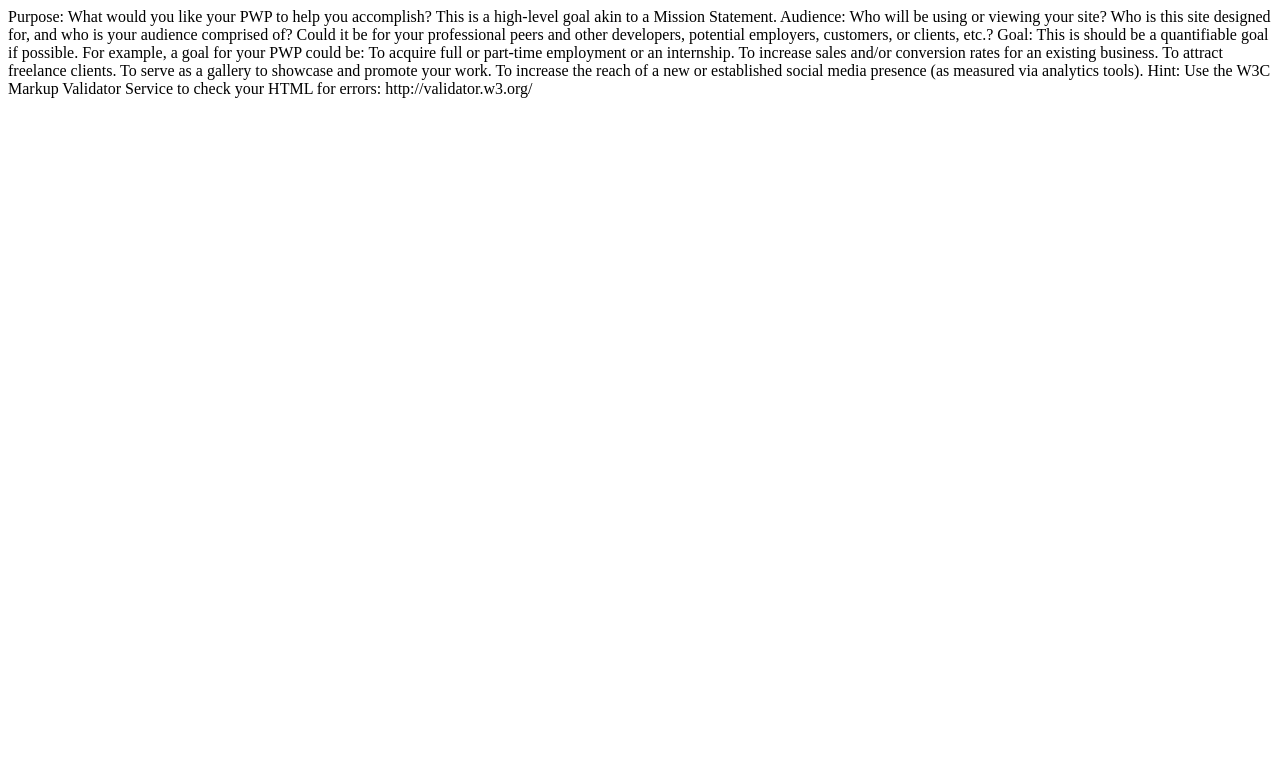
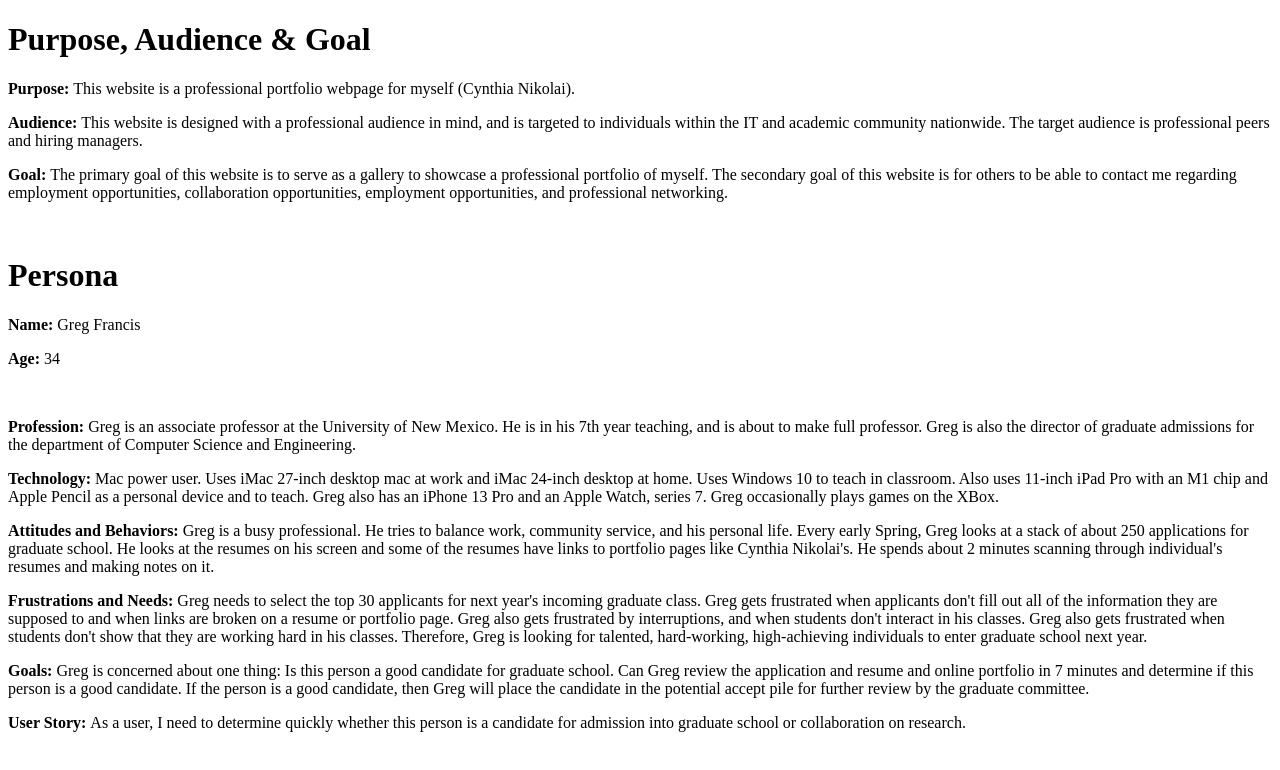
Before and after one commit to cnikolai/cynthianikolai-portfolio, a plain HTML site: page public_html/documentation/milestone-1.html in a window 1280 px wide. Drawn offline with Linux system fonts and the light colour scheme.

Commit message:
completed Purpose, Audience & Goal and Persona

```diff
--- a/public_html/documentation/milestone-1.html
+++ b/public_html/documentation/milestone-1.html
@@ -6,16 +6,23 @@
 </head>
 <body>
 
-Purpose: What would you like your PWP to help you accomplish? This is a high-level goal akin to a Mission Statement.
-Audience: Who will be using or viewing your site? Who is this site designed for, and who is your audience comprised of? Could it be for your professional peers and other developers, potential employers, customers, or clients, etc.?
-Goal: This is should be a quantifiable goal if possible. For example, a goal for your PWP could be:
-To acquire full or part-time employment or an internship.
-To increase sales and/or conversion rates for an existing business.
-To attract freelance clients.
-To serve as a gallery to showcase and promote your work.
-To increase the reach of a new or established social media presence (as measured via analytics tools).
+    <h1>Purpose, Audience & Goal</h1>
+    <p><b>Purpose: </b>This website is a professional portfolio webpage for myself (Cynthia Nikolai).</p>
+    <p><b>Audience: </b>This website is designed with a professional audience in mind, and is targeted to individuals within the IT and academic community nationwide. The target audience is professional peers and hiring managers.</p>
+    <p><b>Goal: </b>The primary goal of this website is to serve as a gallery to showcase a professional portfolio of myself.  The secondary goal of this website is for others to be able to contact me regarding employment opportunities, collaboration opportunities, employment opportunities, and professional networking.</p>
+    <br/>
 
-Hint: Use the W3C Markup Validator Service to check your HTML for errors: http://validator.w3.org/
+    <h1>Persona</h1>
+    <p><b>Name: </b>Greg Francis</p>
+    <p><b>Age: </b>34</p>
+    <br/>
+
+    <p><b>Profession: </b>Greg is an associate professor at the University of New Mexico.  He is in his 7th year teaching, and is about to make full professor.  Greg is also the director of graduate admissions for the department of Computer Science and Engineering.</p>
+    <p><b>Technology: </b>Mac power user. Uses iMac 27-inch desktop mac at work and iMac 24-inch desktop at home.  Uses Windows 10 to teach in classroom.  Also uses 11-inch iPad Pro with an M1 chip and Apple Pencil as a personal device and to teach.  Greg also has an iPhone 13 Pro and an Apple Watch, series 7.  Greg occasionally plays games on the XBox.</p>
+    <p><b>Attitudes and Behaviors: </b>Greg is a busy professional.  He tries to balance work, community service, and his personal life.  Every early Spring, Greg looks at a stack of about 250 applications for graduate school.  He looks at the resumes on his screen and some of the resumes have links to portfolio pages like Cynthia Nikolai's.  He spends about 2 minutes scanning through individual's resumes and making notes on it.</p>
+    <p><b>Frustrations and Needs: </b>Greg needs to select the top 30 applicants for next year's incoming graduate class.  Greg gets frustrated when applicants don't fill out all of the information they are supposed to and when links are broken on a resume or portfolio page.  Greg also gets frustrated by interruptions, and when students don't interact in his classes.  Greg also gets frustrated when students don't show that they are working hard in his classes.  Therefore, Greg is looking for talented, hard-working, high-achieving individuals to enter graduate school next year.</p>
+    <p><b>Goals: </b>Greg is concerned about one thing: Is this person a good candidate for graduate school.  Can Greg review the application and resume and online portfolio in 7 minutes and determine if this person is a good candidate.  If the person is a good candidate, then Greg will place the candidate in the potential accept pile for further review by the graduate committee.</p>
+    <p><b>User Story: </b>As a user, I need to determine quickly whether this person is a candidate for admission into graduate school or collaboration on research.</p>
 
 </body>
 </html>
```
